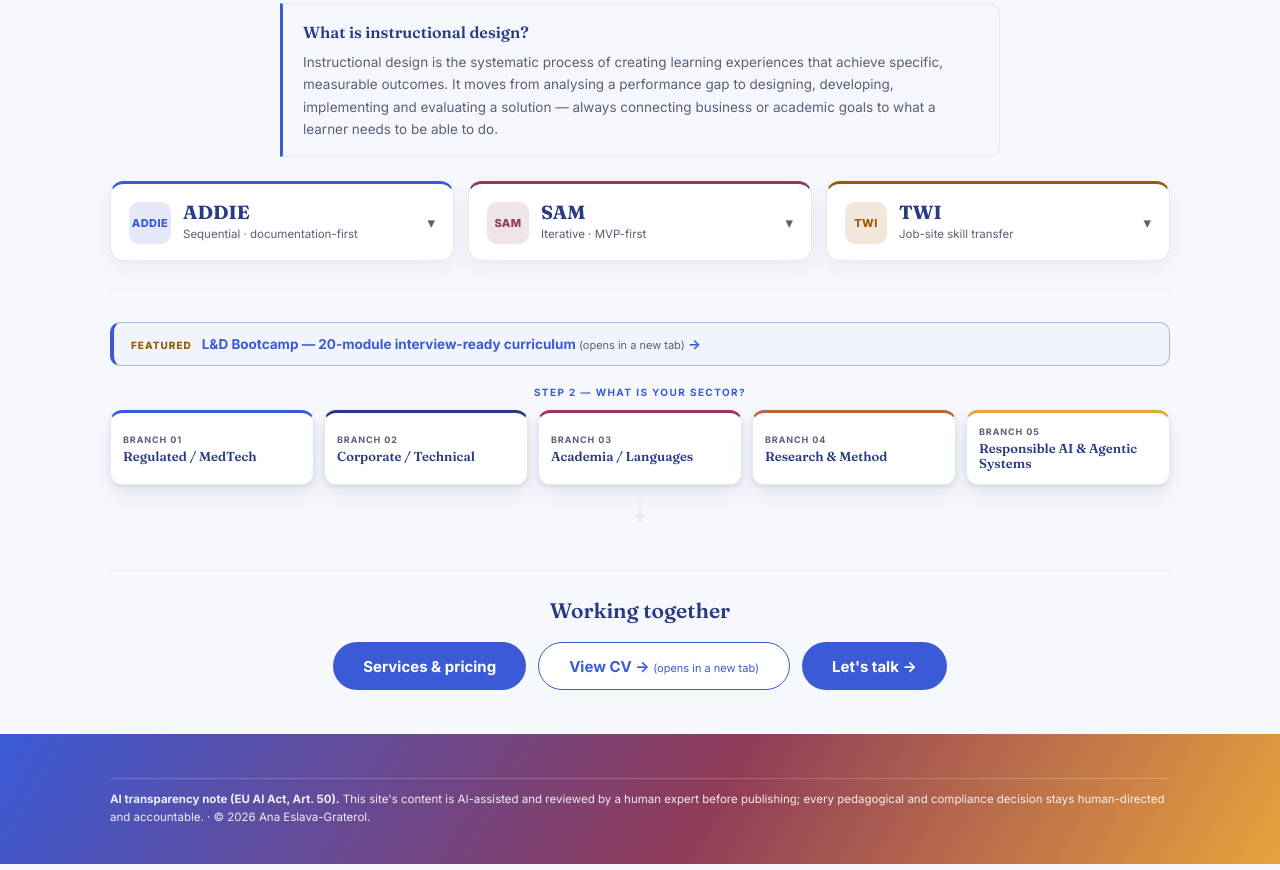
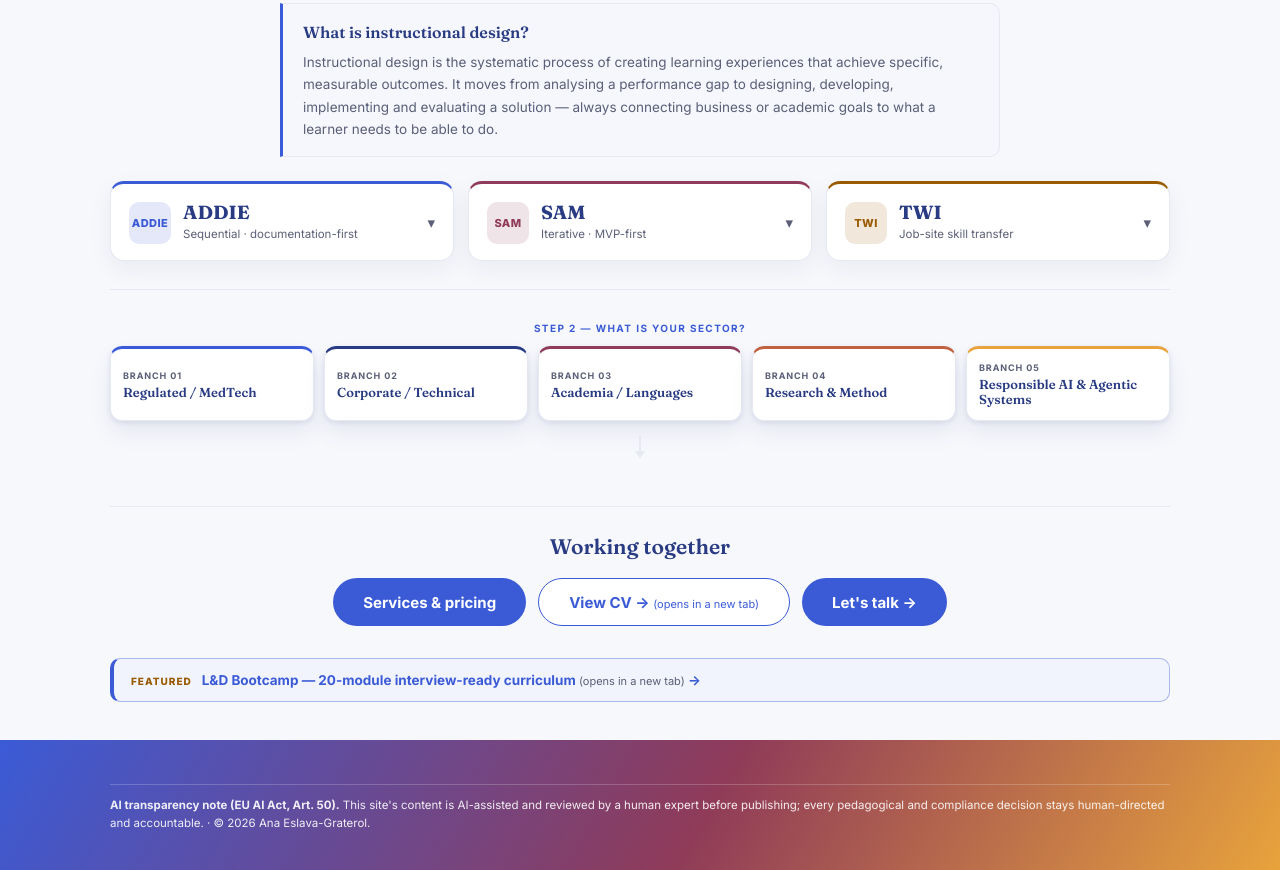
Before and after one commit to ProfeAnaEslavaEdTech/portofolio, a plain HTML site: page index.html in a window 1280 px wide. Shown: the part 415-1285 px from the top of the page. Drawn offline with Linux system fonts and the light colour scheme.

Commit message:
fix: move L&D Bootcamp featured band to bottom CTA (#58)
* fix: move featured bootcamp band to bottom of main content

Move the .featured-band div from above the sector tabs to the bottom
of <main>, right after the CTA/contact section and before </main>.

Flow: "this is who I am → sectors/cases → now learn with me → bootcamp"
The bootcamp link belongs at the end as a CTA, not floating between
the frameworks and sector selector.

Co-Authored-By: Claude Sonnet 4.6 <noreply@anthropic.com>
Claude-Session: https://claude.ai/code/session_01HhJ6VEaBxvF7pQ3NrWFghA

* test push

* fix: move featured bootcamp band to bottom CTA

Move .featured-band from above sector tabs to end of <main>,
after the "Working together" section. Flow:
  1. ID models
  2. Sector selector + cases
  3. Working together
  4. L&D Bootcamp (bottom CTA)

Bootcamp belongs in sector 3 (Academia/Languages), not floating
between the frameworks and sector selector.

Co-Authored-By: Claude Sonnet 4.6 <noreply@anthropic.com>
Claude-Session: https://claude.ai/code/session_01HhJ6VEaBxvF7pQ3NrWFghA

---------

Co-authored-by: Claude Sonnet 4.6 <noreply@anthropic.com>

```diff
--- a/index.html
+++ b/index.html
@@ -372,15 +372,7 @@ footer.band p.ai b{font-weight:700}
     </div>
   </section>
 
-  <!-- ===== FEATURED BOOTCAMP BAND (above sector tabs) ===== -->
-  <div class="featured-band" role="note" aria-label="Featured project / Proyecto destacado">
-    <span class="fb-label lang-en">Featured</span>
-    <span class="fb-label lang-es">Destacado</span>
-    <span class="fb-body lang-en"><a href="https://profeanaeslavaedtech.github.io/bootcampLearningArchitech/" target="_blank" rel="noopener">L&amp;D Bootcamp — 20-module interview-ready curriculum <span class="ntn">(opens in a new tab)</span> →</a></span>
-    <span class="fb-body lang-es"><a href="https://profeanaeslavaedtech.github.io/bootcampLearningArchitech/" target="_blank" rel="noopener">L&amp;D Bootcamp — 20 módulos listos para la entrevista <span class="ntn">(abre en pestaña nueva)</span> →</a></span>
-  </div>
-
-  <!-- ===== SECTOR TABS + CASES ===== -->
+    <!-- ===== SECTOR TABS + CASES ===== -->
   <div class="step1"><span class="lang-en">Step 2 — what is your sector?</span><span class="lang-es">Paso 2 — ¿cuál es tu sector?</span></div>
   <div class="sectors" id="sectors" role="tablist"></div>
   <div class="flowline"><div class="c"></div><div class="a"></div></div>
@@ -396,6 +388,14 @@ footer.band p.ai b{font-weight:700}
       <a class="btn-primary" href="mailto:profeanaeslava@gmail.com"><span class="lang-en">Let's talk &rarr;</span><span class="lang-es">Hablemos &rarr;</span></a>
     </div>
   </section>
+
+  <!-- ===== FEATURED BOOTCAMP BAND (bottom CTA) ===== -->
+  <div class="featured-band" role="note" aria-label="Featured project / Proyecto destacado" style="margin:32px 0 0">
+    <span class="fb-label lang-en">Featured</span>
+    <span class="fb-label lang-es">Destacado</span>
+    <span class="fb-body lang-en"><a href="https://profeanaeslavaedtech.github.io/bootcampLearningArchitech/" target="_blank" rel="noopener">L&amp;D Bootcamp — 20-module interview-ready curriculum <span class="ntn">(opens in a new tab)</span> →</a></span>
+    <span class="fb-body lang-es"><a href="https://profeanaeslavaedtech.github.io/bootcampLearningArchitech/" target="_blank" rel="noopener">L&amp;D Bootcamp — 20 módulos listos para la entrevista <span class="ntn">(abre en pestaña nueva)</span> →</a></span>
+  </div>
 </main>
 
 <footer class="band"><div class="wrap">
```
